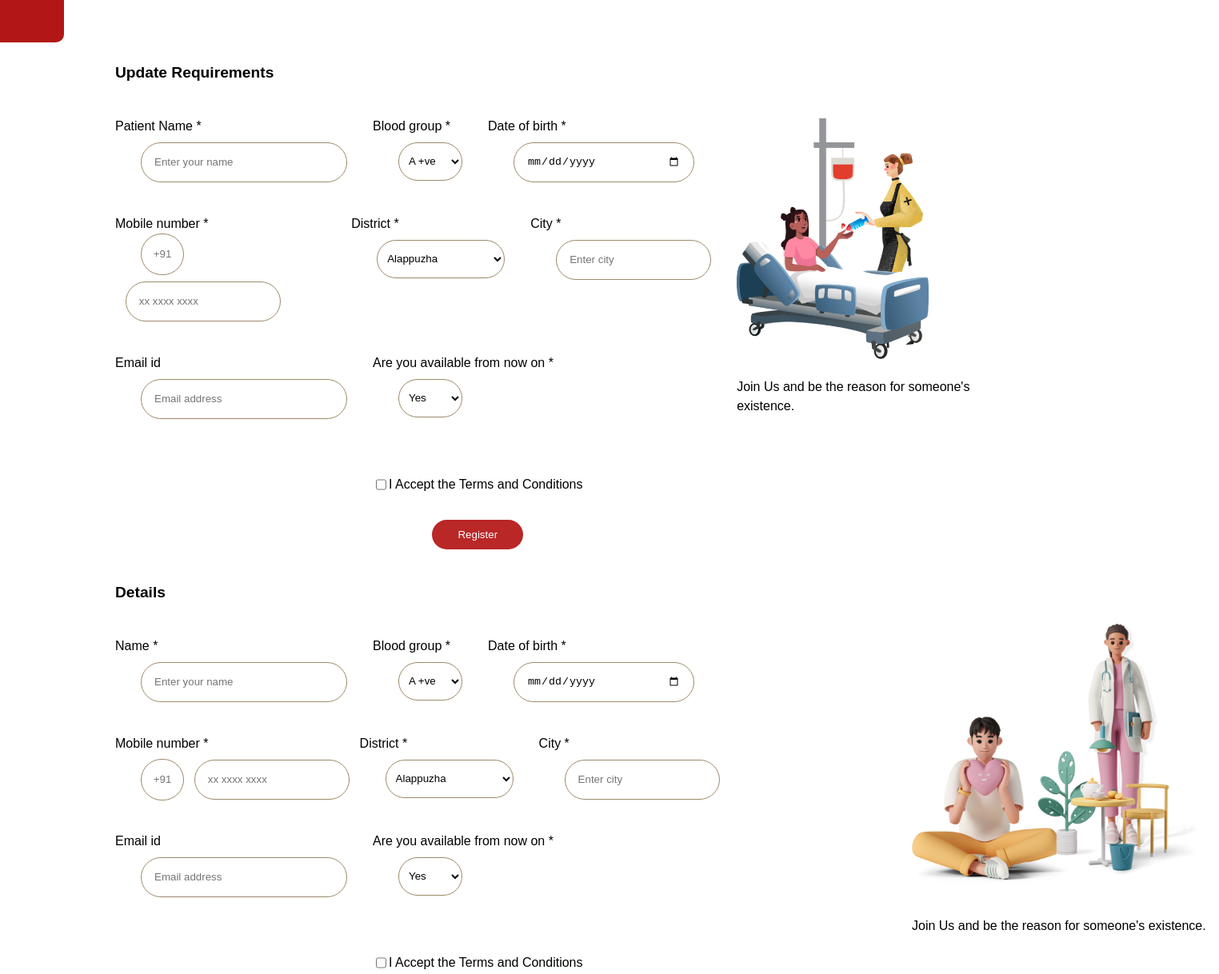
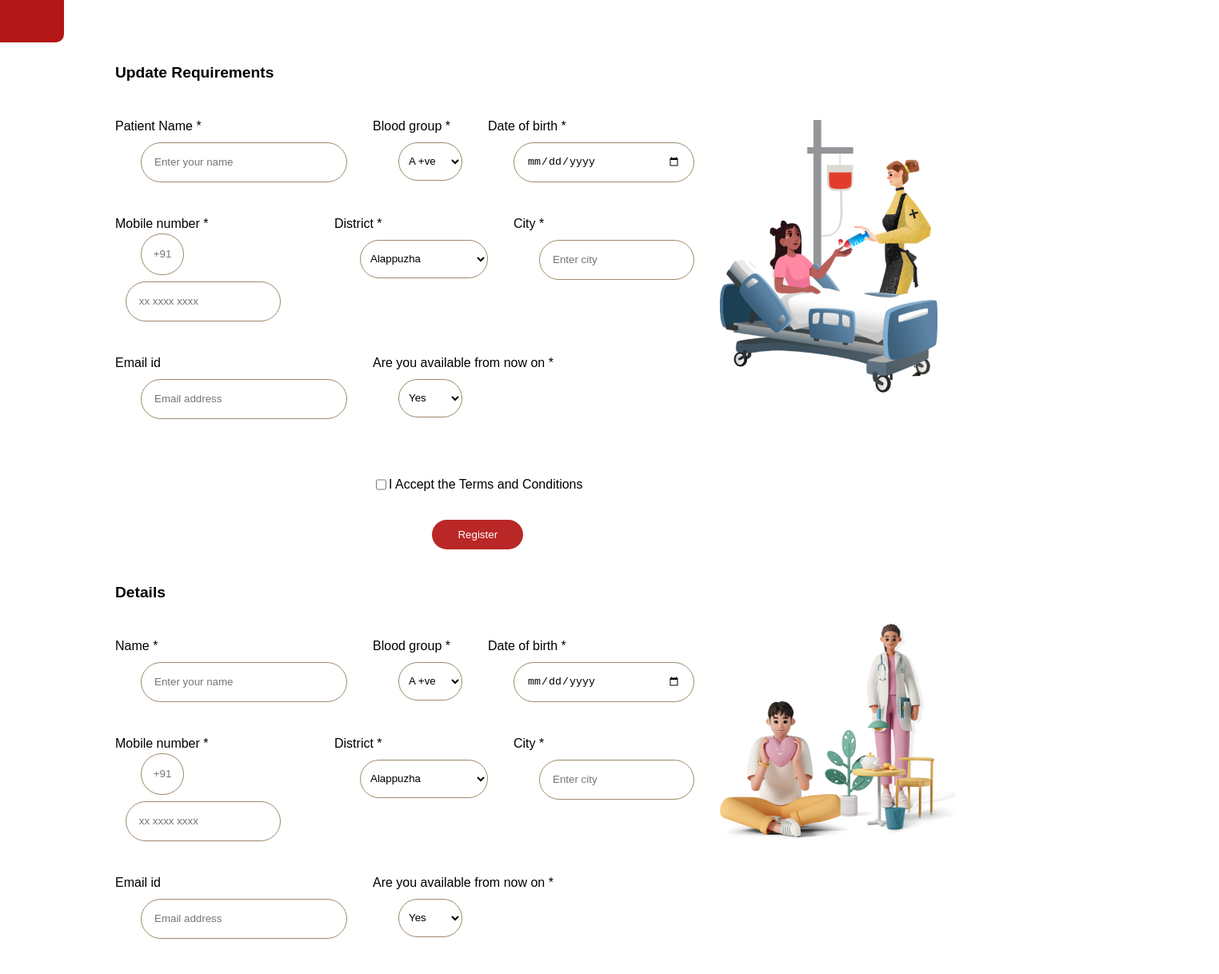
Before and after one commit to Blood-Ui/BloodUI-Frontend, a React (Vite) app: page / in a window 1280 px wide. Shown: the part 747-1965 px from the top of the page at 80% size, 1524 px wide, since content can reach past the window. Built offline with nearby package versions, Linux system fonts and the light colour scheme.

Commit message:
overflow-x:hidden set

```diff
--- a/src/components/Donate/Donate.jsx
+++ b/src/components/Donate/Donate.jsx
@@ -122,9 +122,8 @@ function Donate() {
             <img
               src={image1}
               alt="image1"
-              style={{ width: "24rem", marginRight: "0" }}
+              style={{ width: "20rem", marginRight: "17rem" }}
             />
-            <p>Join Us and be the reason for someone's existence.</p>
           </div>
         </Box2>
 
--- a/src/components/Donor/Donor.jsx
+++ b/src/components/Donor/Donor.jsx
@@ -122,9 +122,8 @@ function Donor() {
             <img
               src={image1}
               alt="donorimage"
-              style={{ width: "15rem"}}
+              style={{ width: "17rem"}}
             />
-            <p>Join Us and be the reason for someone's existence.</p>
           </DonorImage>
         </Box2>
 
--- a/src/components/Donor/DonorStyles.jsx
+++ b/src/components/Donor/DonorStyles.jsx
@@ -103,5 +103,5 @@ border: none;
 }
 `
 export const DonorImage = styled.div`
-    margin-right: 15rem;
+    margin-right: 20rem;
 `
--- a/src/layout/LayoutStyles.jsx
+++ b/src/layout/LayoutStyles.jsx
@@ -2,5 +2,7 @@ import styled from "styled-components";
 
 export const Box1 = styled.div`
     /* position: fixed; */
-
-    `
+    display: flex;
+    flex-direction: column;
+    overflow-x: hidden;
+`
```
